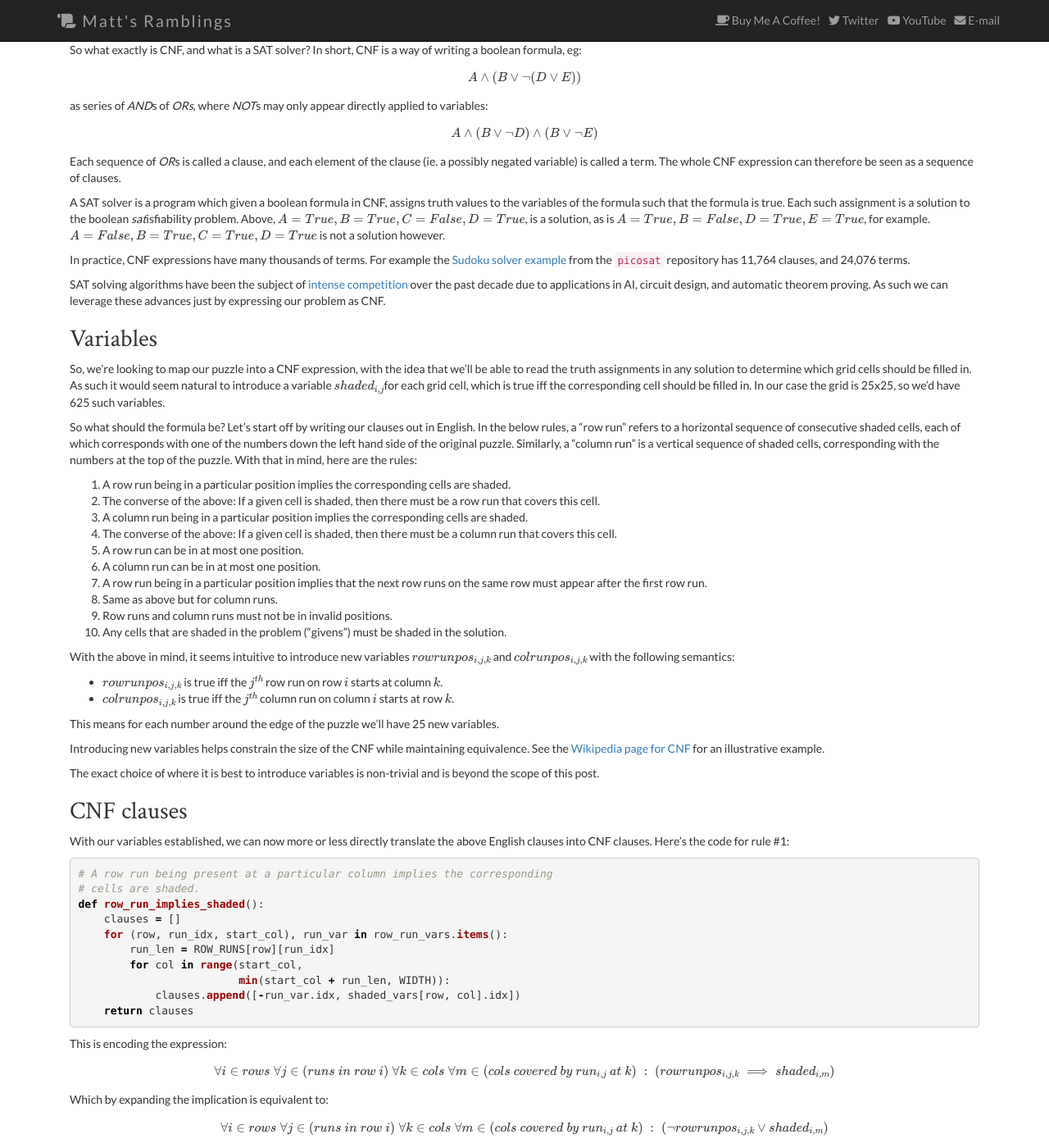
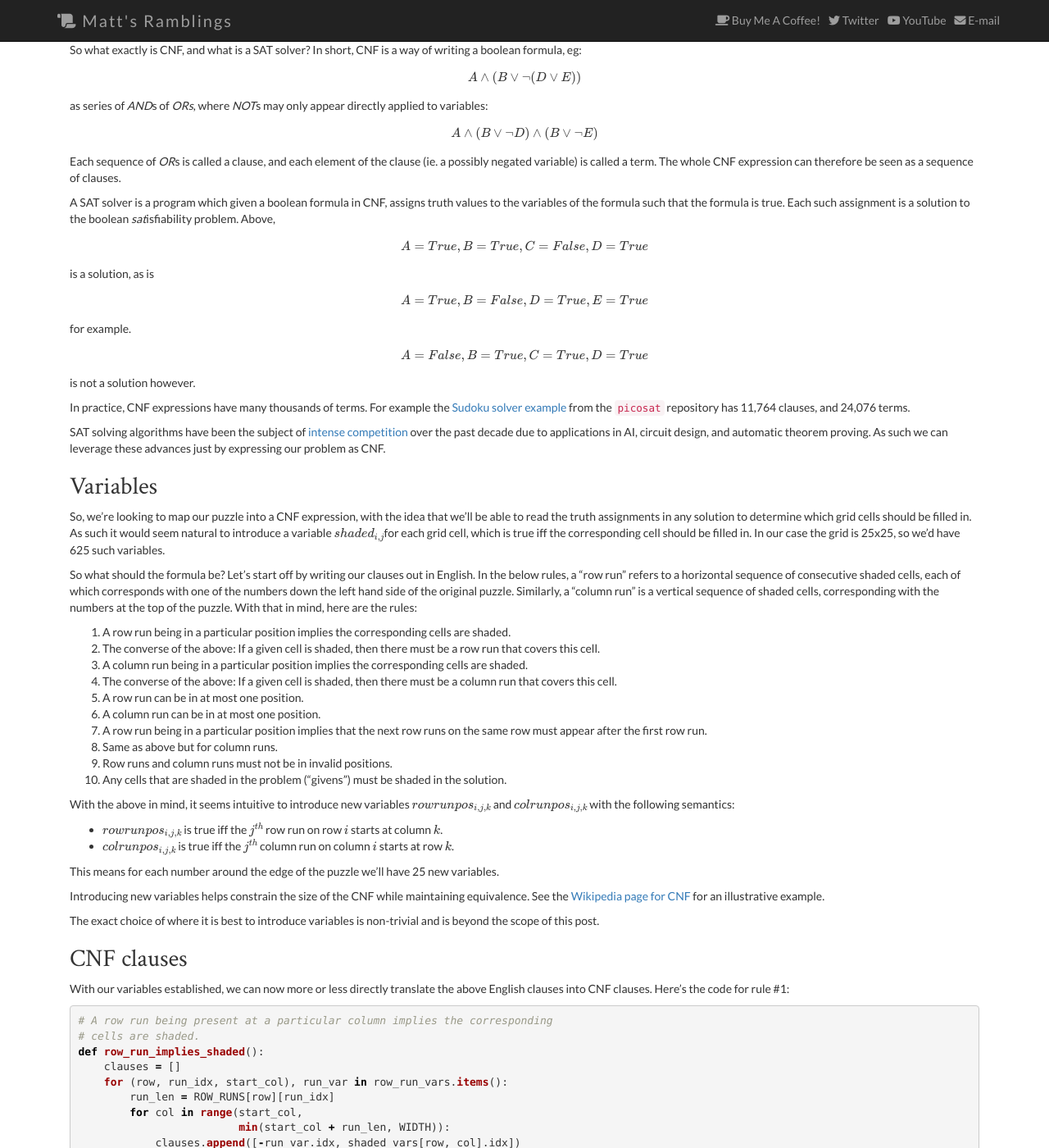
Before and after one commit to matthewearl/matthewearl.github.io, a Jekyll site: the page built from _posts/2015-12-10-gchq-xmas-card.md, in a window 1280 px wide and 1400 px high, scrolled down 922 px. Shown: the whole window at 82% size. Built offline with Jekyll 4.4.1, drawn with Linux system fonts in a browser that asks for light colours; nearby versions of some CDN libraries; formulas are drawn with MathJax 3; some of the changed text lies outside the part shown.

Commit message:
fix mathjax giving document scrollbar

```diff
--- a/_posts/2015-12-10-gchq-xmas-card.md
+++ b/_posts/2015-12-10-gchq-xmas-card.md
@@ -77,9 +77,18 @@
 A SAT solver is a program which given a boolean formula in CNF, assigns truth
 values to the variables of the formula such that the formula is true.  Each
 such assignment is a solution to the boolean *sat*isfiability problem.  Above,
-\\(A = True, B = True, C = False, D = True\\), is a solution, as is \\(A =
-True, B = False, D = True, E = True\\), for example. \\(A = False, B = True, C
-= True, D = True\\) is not a solution however.
+
+$$A = True, B = True, \\ C = False, D = True$$
+
+is a solution, as is
+
+$$A = True, B = False, \\ D = True, E = True$$
+
+for example.
+
+$$A = False, B = True, \\ C = True, D = True$$
+
+is not a solution however.
 
 In practice, CNF expressions have many thousands of terms. For example the
 [Sudoku solver example](https://github.com/ContinuumIO/pycosat/blob/master/
@@ -164,16 +173,16 @@
 
 This is encoding the expression:
 
-$$\forall i \in rows \; \forall j \in (runs\ in\ row\ i) \;
-\forall k \in cols \;
-\forall m \in (cols\ covered\ by\ run_{i,j}\ at\ k) \; : \;
+$$\forall i \in rows \; \\ \forall j \in (runs\ in\ row\ i) \\ \;
+\forall k \in cols \; \\
+\forall m \in (cols\ covered\ by\ run_{i,j}\ at\ k) \; : \\ \;
 (rowrunpos_{i,j,k} \implies shaded_{i,m})$$
 
 Which by expanding the implication is equivalent to:
 
-$$\forall i \in rows \; \forall j \in (runs\ in\ row\ i) \;
-\forall k \in cols \;
-\forall m \in (cols\ covered\ by\ run_{i,j}\ at\ k) \; : \;
+$$\forall i \in rows \\ \forall j \in (runs\ in\ row\ i) \\
+\forall k \in cols \\
+\forall m \in (cols\ covered\ by\ run_{i,j}\ at\ k) : \\
 (\neg rowrunpos_{i,j,k} \vee shaded_{i,m})$$
 
 Here's the first couple of clauses that the above function returns, with
--- a/css/default-layout.css
+++ b/css/default-layout.css
@@ -93,3 +93,8 @@
     margin: 1em 0;
     padding: 0;
 }
+
+.MathJax_Display {
+    overflow-x: auto;
+    overflow-y: hidden;
+}
```
